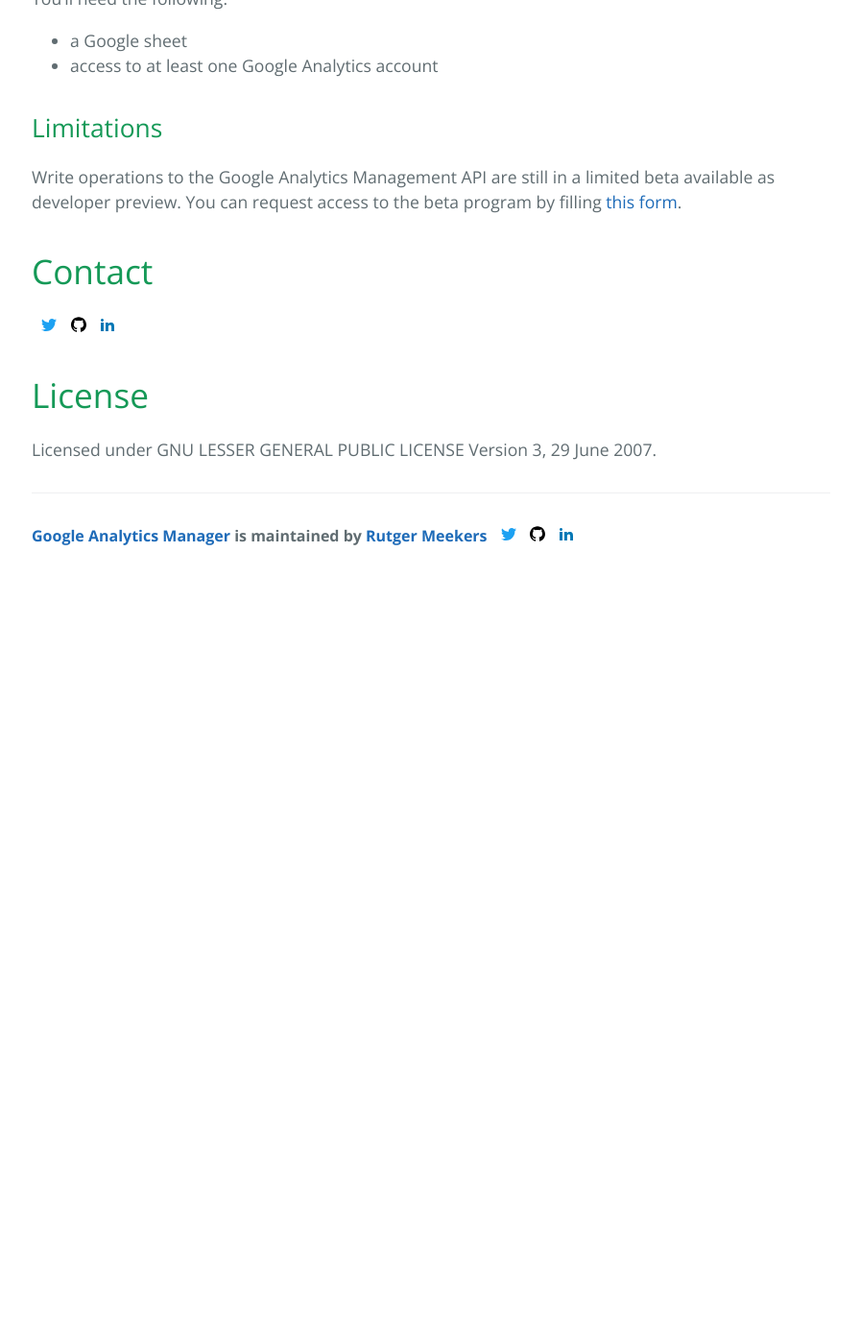
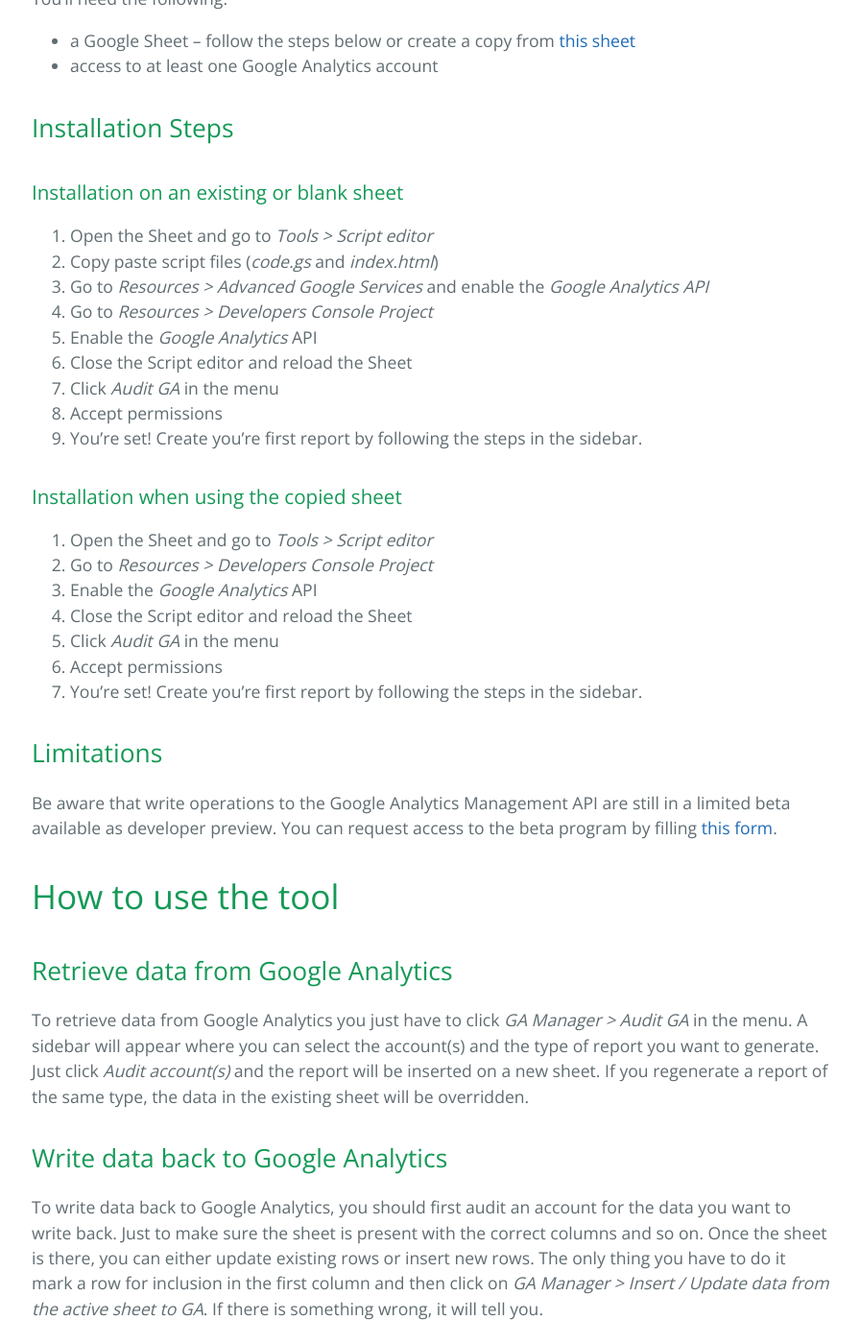
Before and after one commit to rmeekers/Google-Analytics-Manager, a Jekyll site: the page built from index.md, in a window 1280 px wide and 1400 px high, scrolled down 1357 px. Shown: the whole window at 96% size, without its empty margins (191-1087 px from the left). Built offline with Jekyll 4.4.1, drawn with Linux system fonts in a browser that asks for light colours; before the commit the page ends 2115 px from its top, so only the background shows below that; some of the changed text lies outside the part shown.

Commit message:
Update documentation
#7

```diff
--- a/index.md
+++ b/index.md
@@ -32,14 +32,62 @@
 
 You'll need the following:
 
-* a Google sheet
+* a Google Sheet – follow the steps below or create a copy from [this sheet](https://docs.google.com/spreadsheets/d/1QrJzquookyryTLuKEI2BoX822jAVcSlg9ExqVw1Eywc/copy)
 * access to at least one Google Analytics account
+
+## Installation Steps
+
+### Installation on an existing or blank sheet
+
+1. Open the Sheet and go to *Tools > Script editor*
+2. Copy paste script files (*code.gs* and *index.html*)
+3. Go to *Resources > Advanced Google Services* and enable the *Google Analytics API*
+4. Go to *Resources > Developers Console Project*
+5. Enable the *Google Analytics* API
+6. Close the Script editor and reload the Sheet
+7. Click *Audit GA* in the menu
+8. Accept permissions
+9. You're set! Create you're first report by following the steps in the sidebar.
+
+### Installation when using the copied sheet
+
+1. Open the Sheet and go to *Tools > Script editor*
+2. Go to *Resources > Developers Console Project*
+3. Enable the *Google Analytics* API
+4. Close the Script editor and reload the Sheet
+5. Click *Audit GA* in the menu
+6. Accept permissions
+7. You're set! Create you're first report by following the steps in the sidebar.
 
 ## Limitations
 
-Write operations to the Google Analytics Management API are still in a limited beta available as developer preview. You can request access to the beta program by filling [this form](https://docs.google.com/a/procurios.eu/forms/d/e/1FAIpQLSf01NWo9R-SOHLKDUH0U4gWHNDBIY-gEI-zqBMG1Hyh3_hHZw/viewform){:target="_blank"}.
+Be aware that write operations to the Google Analytics Management API are still in a limited beta available as developer preview. You can request access to the beta program by filling [this form](https://docs.google.com/a/procurios.eu/forms/d/e/1FAIpQLSf01NWo9R-SOHLKDUH0U4gWHNDBIY-gEI-zqBMG1Hyh3_hHZw/viewform){:target="_blank"}.
+
+# How to use the tool
+
+## Retrieve data from Google Analytics
+
+To retrieve data from Google Analytics you just have to click *GA Manager > Audit GA* in the menu. A sidebar will appear where you can select the account(s) and the type of report you want to generate.
+Just click *Audit account(s)* and the report will be inserted on a new sheet. If you regenerate a report of the same type, the data in the existing sheet will be overridden.
+
+## Write data back to Google Analytics
+
+To write data back to Google Analytics, you should first audit an account for the data you want to write back. Just to make sure the sheet is present with the correct columns and so on.
+Once the sheet is there, you can either update existing rows or insert new rows. The only thing you have to do it mark a row for inclusion in the first column and then click on *GA Manager > Insert / Update data from the active sheet to GA*.
+If there is something wrong, it will tell you.
+
+# Defects and Change Requests
+
+Please file an issue on the project page on GitHub and provide as much information as you have. Please include the steps to reproduce in case of a defect.
+
+# Changelog
+
+See the [Milestones page](https://github.com/rmeekers/Google-Analytics-Manager/milestones?state=closed) on GitHub.
 
 # Contact
+
+You can contact Rutger via:
+
 <a href="https://twitter.com/rutgermeekers" target="_blank" class="icon-link">
     <svg class="icon icon-twitter">
         <use xlink:href="#icon-twitter" />
```
